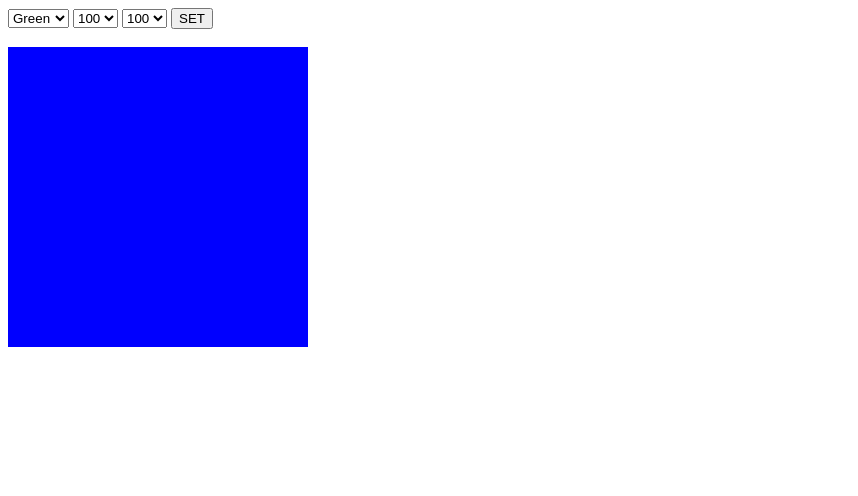
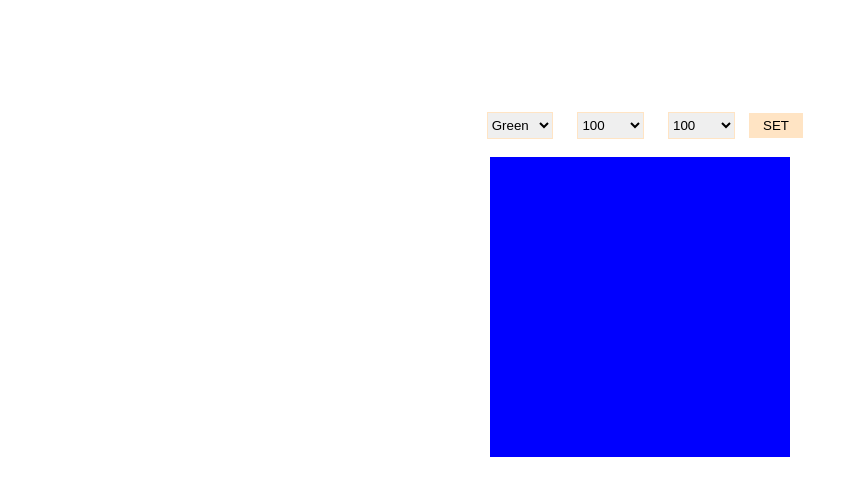
Before and after one commit to dvjnpojascodes/javascript_exercises, a plain HTML site: page Bg-W-H_Manipulation/index.html in a window 1280 px wide. Shown: the whole page, without its empty margins (0-858 px from the left). Drawn offline with Linux system fonts and the light colour scheme.

Commit message:
added styles

```diff
--- a/Bg-W-H_Manipulation/index.html
+++ b/Bg-W-H_Manipulation/index.html
@@ -4,8 +4,12 @@
     <meta charset="UTF-8">
     <meta name="viewport" content="width=device-width, initial-scale=1.0">
     <title>Activity 1</title>
+
+    <link rel="stylesheet" href="style.css">
 </head>
 <body>
+
+    <div id="container">
 
         <select id="background">
             <option value="green">Green</option>
@@ -31,6 +35,7 @@
 
         <div id="modify" style="width: 300px; height: 300px; background-color: blue;"></div>
 
+    </div>
     <script src="index.js"></script>
 </body>
 </html>
--- a/Bg-W-H_Manipulation/index.js
+++ b/Bg-W-H_Manipulation/index.js
@@ -11,6 +11,7 @@ function modifyBox() {
     box.style.backgroundColor = selectedBg;
     box.style.width = selectedWidth+"px";
     box.style.height = selectedHeight+"px";
+    selectOption.style.border = selectedBg;
 }
 
 document.getElementById('set').addEventListener('click', modifyBox);
--- /dev/null
+++ b/Bg-W-H_Manipulation/style.css
@@ -0,0 +1,26 @@
+*,html {
+    margin:0;
+    padding: 0;
+}
+#container {
+    text-align: center;
+    padding-top: 7em;
+}
+
+#modify {
+    margin: 0 auto;
+}
+
+select{
+    width: 5em;
+    height: 2em;
+    margin: 0 10px;
+    border: 1px solid bisque;
+    outline: 0;
+}
+
+button {
+    background-color: bisque;
+    padding: 0.3em 1em;
+    border: 1px solid bisque;
+}
```
Lines whose indentation alone changed are shown as unchanged.
